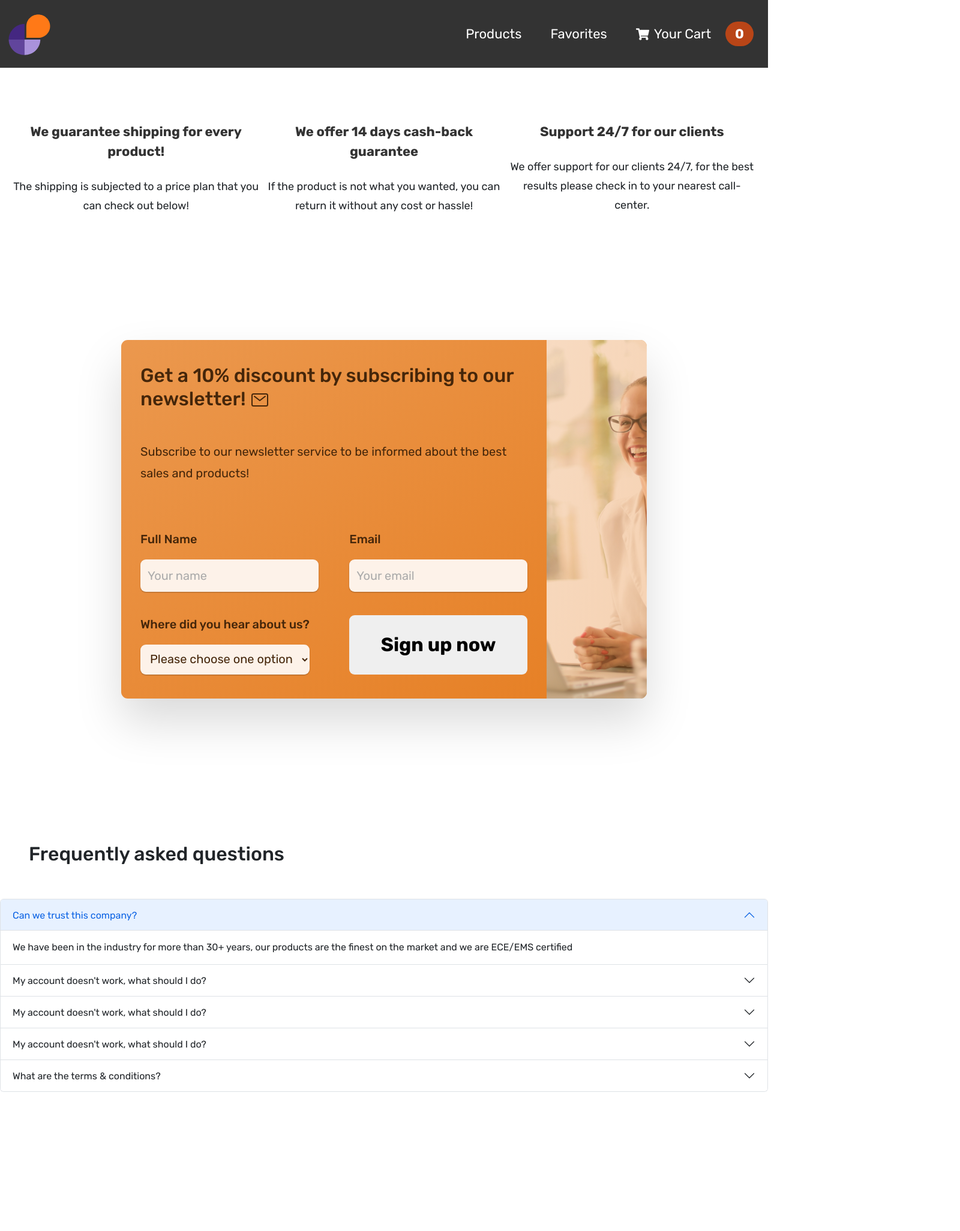
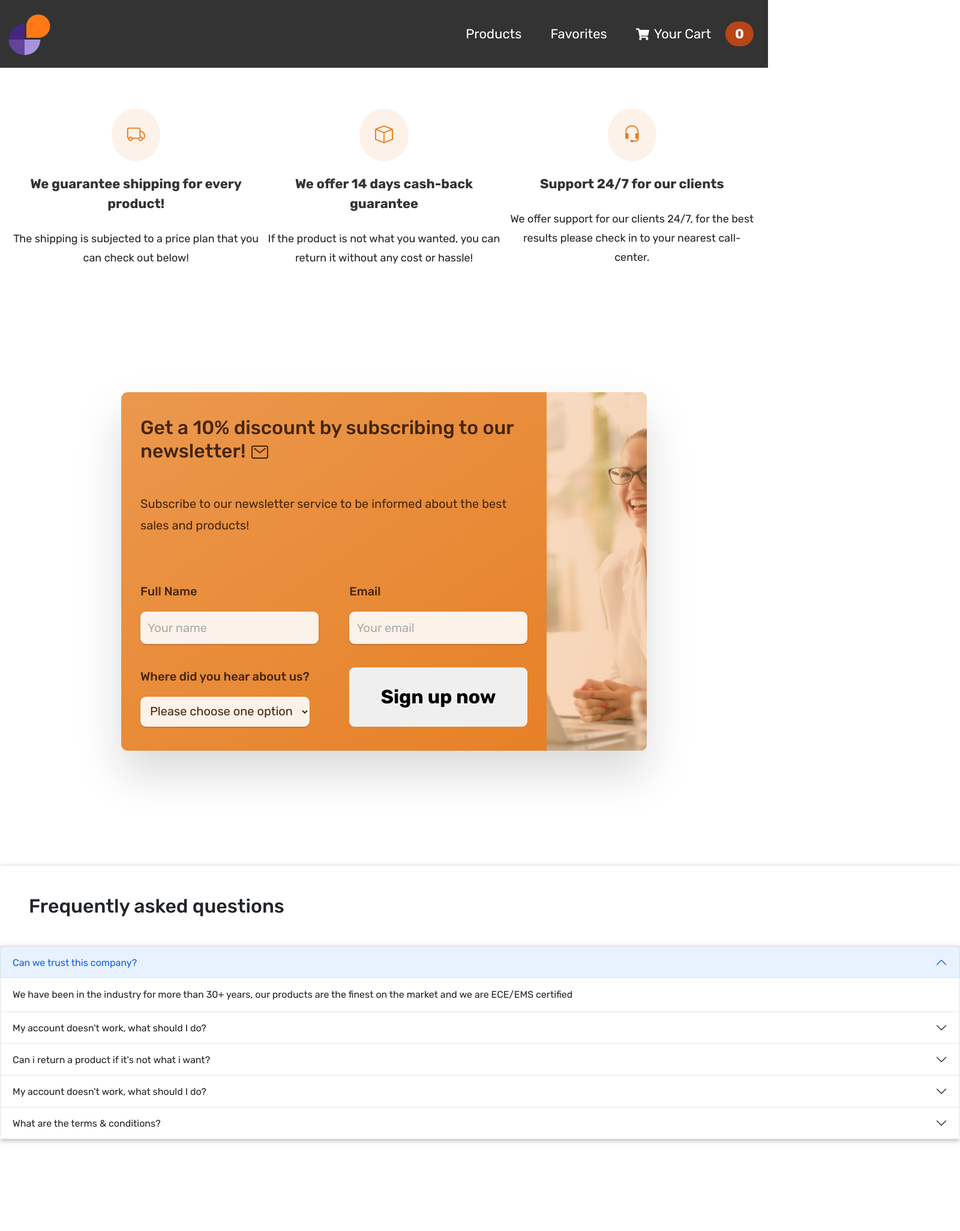
Before and after one commit to codingisreallyhard/React-E-Shop, a React (Create React App) app: page / in a window 1280 px wide. Shown: the top 2053 px of the page at 60% size, 1600 px wide, since content can reach past the window. Built offline with nearby package versions, Linux system fonts and the light colour scheme; no server answers.

Commit message:
added accordion

```diff
--- a/package.json
+++ b/package.json
@@ -7,6 +7,7 @@
     "@testing-library/react": "^13.3.0",
     "@testing-library/user-event": "^13.5.0",
     "bootstrap": "^5.2.0",
+    "bootstrap-icons": "^1.9.1",
     "react": "^18.2.0",
     "react-bootstrap": "^2.5.0",
     "react-bootstrap-icons": "^1.8.4",
--- a/src/Favorites/FavoriteProducts.js
+++ b/src/Favorites/FavoriteProducts.js
@@ -35,15 +35,21 @@ const FavoriteProducts = (props) => {
                     </i>
                   </div>
                   <div>
-                    <div class="contents">
+                    <div>
+                      <div className="contents">
                         <table>
                           <tbody>
                             <tr>
                               <th>Power Consumption</th>
+                            </tr>
+                            <tr>
+                              <td>{item.pwr}</td>
+                            </tr>
+                            <tr>
                               <th>Dimensions</th>
                             </tr>
                             <tr>
-                            <td>{item.pwr}</td>
+                              {" "}
                               <td>{item.dimensions}</td>
                             </tr>
                             <tr>
@@ -54,6 +60,7 @@ const FavoriteProducts = (props) => {
                             </tr>
                           </tbody>
                         </table>
+                      </div>
                     </div>
                   </div>
                 </div>
--- a/src/Forms/Accordion.css
+++ b/src/Forms/Accordion.css
@@ -1,4 +1,11 @@
 .accordion {
-  padding-bottom: 16rem;
   text-align: left;
+  width: 100rem;
+  height: fit-content;
+  margin: 0 auto;
+  box-shadow: 0 2px 8px rgba(0, 0, 0, 0.3);
 }
+
+.App {
+  margin-bottom: 12rem;
+}
--- a/src/Forms/Accordion.js
+++ b/src/Forms/Accordion.js
@@ -26,12 +26,12 @@ function Acc() {
         </Accordion.Item>
         <Accordion.Item eventKey="2">
           <Accordion.Header>
-            My account doesn't work, what should I do?
+            Can i return a product if it's not what i want?
           </Accordion.Header>
           <Accordion.Body>
-            If you are having trouble with logging in, registering or any other
-            technical difficulty we are sorry, please contact us at
-            lorem@lorem.com, our technical staff are 24/7 here for you.
+            Yes, all our products are returnable in 14 days, the list of items
+            that cannot be returned due to health, or are damaged will not be
+            returned, the policy of return is in our terms & privacy.
           </Accordion.Body>
         </Accordion.Item>
         <Accordion.Item eventKey="3">
--- a/src/Forms/Feature.css
+++ b/src/Forms/Feature.css
@@ -3,9 +3,10 @@
   height: 3.2rem;
   width: 3.2rem;
   background-color: #fdf2e9;
-  margin-bottom: 3.2rem;
+
   padding: 1.6rem;
   border-radius: 50%;
+  margin-bottom: 3.2rem;
 }
 
 .feature-title {
@@ -31,3 +32,9 @@
 .feature {
   text-align: center;
 }
+
+.bi-headset::before,
+.bi-box::before,
+.bi-truck::before {
+  margin-bottom: 3.2rem;
+}
--- a/src/Forms/Feature.js
+++ b/src/Forms/Feature.js
@@ -1,14 +1,12 @@
 import React from "react";
-import FaShuttleVan from "react-icons/fa";
-import FaBoxOpen from "react-icons/fa";
-import MdSupportAgent from "react-icons/md";
+
 import "./Feature.css";
 
 function Feature() {
   return (
     <div className="gridfeature">
       <div className="feature">
-        {/* <FaShuttleVan className="feature-icon" /> */}
+        <i class="bi bi-truck feature-icon"></i>
         <p className="feature-title">
           We guarantee shipping for every product!
         </p>
@@ -18,7 +16,7 @@ function Feature() {
         </p>
       </div>
       <div className="feature">
-        {/* <FaBoxOpen className="feature-icon" /> */}
+        <i className="bi bi-box feature-icon"></i>
         <p className="feature-title">We offer 14 days cash-back guarantee</p>
         <p className="feature-text">
           If the product is not what you wanted, you can return it without any
@@ -26,7 +24,7 @@ function Feature() {
         </p>
       </div>
       <div className="feature">
-        {/* <MdSupportAgent className="feature-icon" /> */}
+        <i className="bi bi-headset feature-icon"></i>
         <p className="feature-title">Support 24/7 for our clients</p>
         <p className="feature-text">
           We offer support for our clients 24/7, for the best results please
--- a/src/index.js
+++ b/src/index.js
@@ -3,7 +3,7 @@ import ReactDOM from "react-dom/client";
 import "./index.css";
 import App from "./App";
 import "bootstrap/dist/css/bootstrap.min.css";
-
+import "bootstrap-icons/font/bootstrap-icons.css";
 import { BrowserRouter } from "react-router-dom";
 
 const root = ReactDOM.createRoot(document.getElementById("root"));
```
Also changed, not shown: 1 other file (tests, documents, lock files or other folders). Lines whose indentation alone changed are shown as unchanged.
